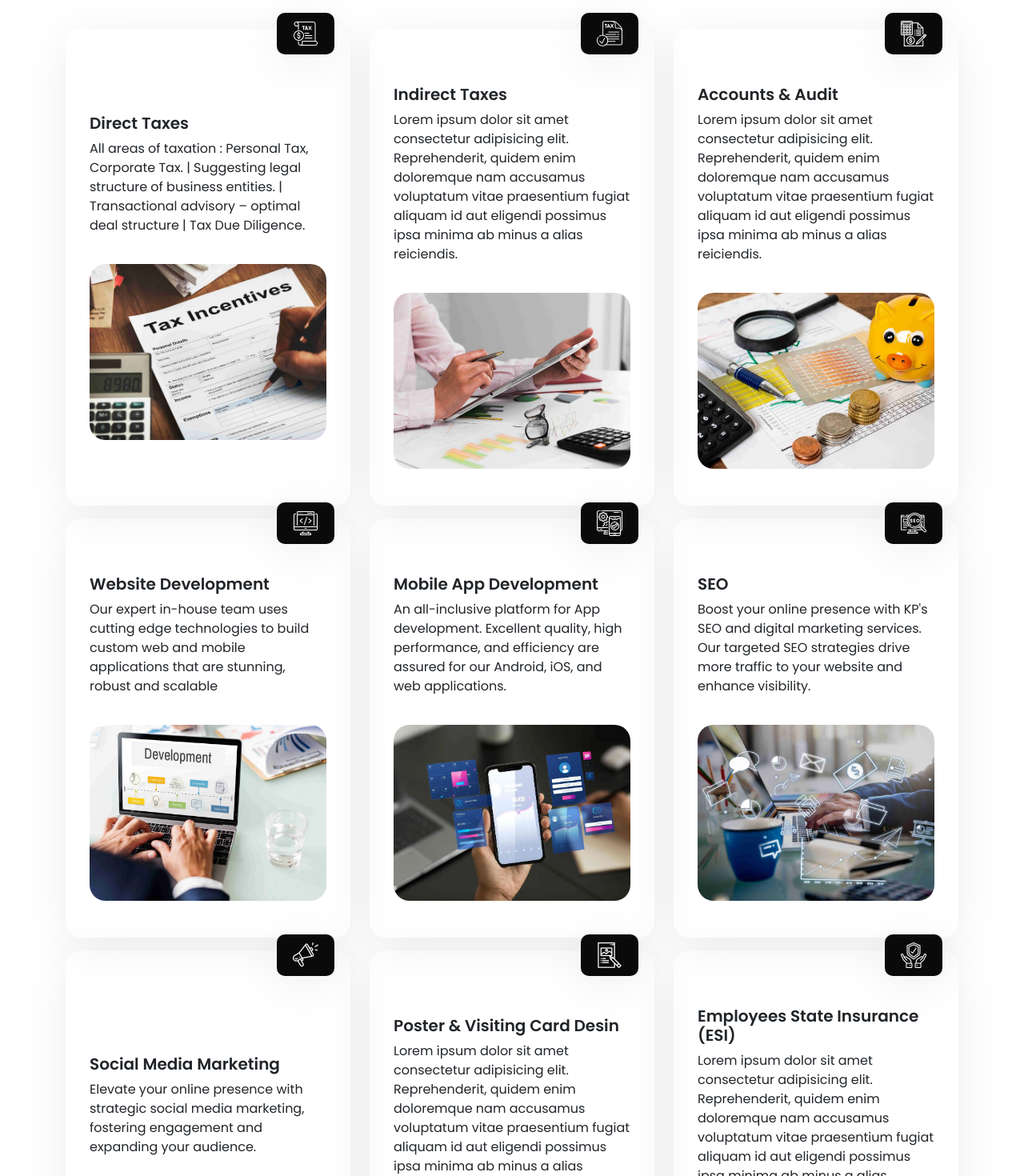
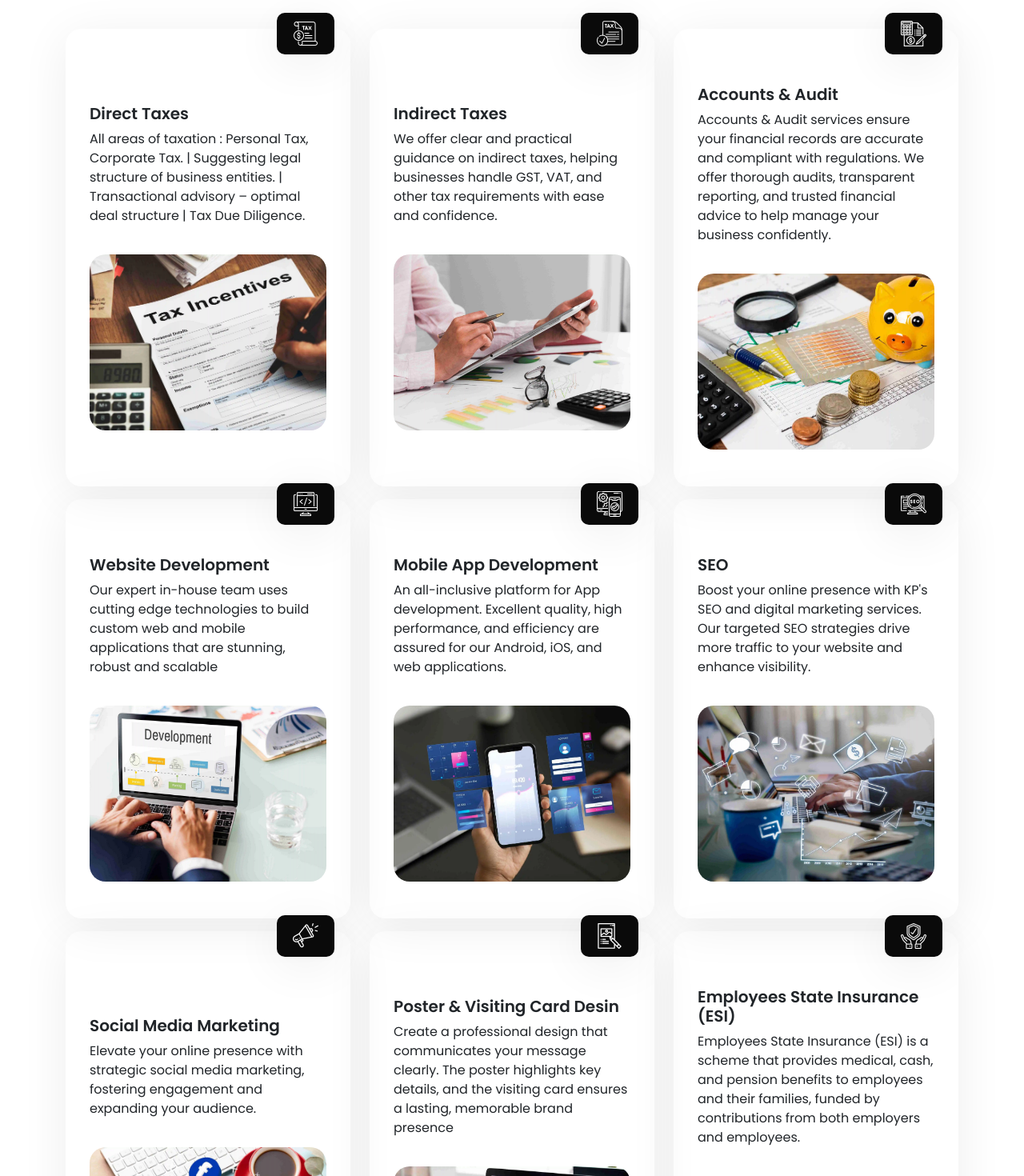
Before and after one commit to abdhakeemabd/kppcs, a React (Vite) app: page /services in a window 1280 px wide. Shown: the part 300-1770 px from the top of the page at 80% size. Built offline with nearby package versions, Linux system fonts and the light colour scheme.

Commit message:
content changed

```diff
--- a/src/components/contact-from.jsx
+++ b/src/components/contact-from.jsx
@@ -73,8 +73,7 @@ function ContactForm() {
                     Have a Creative Challenge? Let’s Solve It Together!
                   </h4>
                   <p>
-                    Lorem ipsum dolor sit amet consectetur, adipisicing elit. Pariatur necessitatibus reprehenderit
-                    impedit inventore vero doloremque architecto debitis facilis sunt quod?
+                  Reach out to us, and we'll help transform your ideas into success. We're here to guide and support you!
                   </p>
                 </div>
                 <div className="col-12">
--- a/src/components/footer.jsx
+++ b/src/components/footer.jsx
@@ -21,7 +21,7 @@ function Footer() {
                    </div>
                 </a>
                 <p className='mb-1 text-m-white'>
-                    Lorem ipsum dolor sit amet consectetur adipisicing elit. Mollitia iste voluptates non quaerat deserunt in repellat corporis ratione quibusdam repellendus.
+                Driving business success through innovation, excellence, and customer-focused solutions.
                 </p>
             </div>
             <div className="col-md-3">
--- a/src/components/home-news.jsx
+++ b/src/components/home-news.jsx
@@ -28,14 +28,14 @@ function HomeNews() {
       id: 2,
       image: Serv2,
       title: 'Indirect Taxes',
-      description: 'AI is more than just a buzzword—it is a powerful tool that can transform every aspect of your business. By embracing AI, businesses can automate tasks, enhance customer experiences, make data-driven decisions, improve operational efficiency, and drive innovation.',
+      description: 'We offer clear and practical guidance on indirect taxes, helping businesses handle GST, VAT, and other tax requirements with ease and confidence.',
       url: "/services",
     },
     {
       id: 3,
       image: Serv3,
       title: 'Accounts & Audit',
-      description: 'Staying ahead in web development requires adherence to best practices, including responsive design, accessibility, and optimized performance. This blog covers the top practices developers should follow to ensure their websites are user-friendly, fast, and secure in 2024.',
+      description: 'Accounts & Audit services ensure your financial records are accurate and compliant with regulations. We offer thorough audits, transparent reporting, and trusted financial advice to help manage your business confidently.',
       url: "/services",
     },
     {
@@ -70,21 +70,21 @@ function HomeNews() {
       id: 8,
       image: Serv8,
       title: 'Poster & Visiting Card Desin ',
-      description: 'Staying ahead in web development requires adherence to best practices, including responsive design, accessibility, and optimized performance. This blog covers the top practices developers should follow to ensure their websites are user-friendly, fast, and secure in 2024.',
+      description: 'Create a professional design that communicates your message clearly. The poster highlights key details, and the visiting card ensures a lasting, memorable brand presence.',
       url: "/services",
     },
     {
       id: 9,
       image: Serv9,
       title: 'Employees State Insurance (ESI)',
-      description: 'Staying ahead in web development requires adherence to best practices, including responsive design, accessibility, and optimized performance. This blog covers the top practices developers should follow to ensure their websites are user-friendly, fast, and secure in 2024.',
+      description: 'Employees State Insurance (ESI) is a scheme that provides medical, cash, and pension benefits to employees and their families, funded by contributions from both employers and employees.',
       url: "/services",
     },
     {
       id: 10,
       image: Serv10,
       title: 'Compliances',
-      description: 'Staying ahead in web development requires adherence to best practices, including responsive design, accessibility, and optimized performance. This blog covers the top practices developers should follow to ensure their websites are user-friendly, fast, and secure in 2024.',
+      description: 'Compliances in accounting involve following legal and regulatory requirements, like tax laws and financial reporting standards, to ensure accurate records and avoid penalties.',
       url: "/services",
     },
   ];
--- a/src/components/service-card.jsx
+++ b/src/components/service-card.jsx
@@ -39,7 +39,7 @@ function ServiceCard() {
       icon: Serv2,
       title: 'Indirect Taxes',
       description:
-        'Lorem ipsum dolor sit amet consectetur adipisicing elit. Reprehenderit, quidem enim doloremque nam accusamus voluptatum vitae praesentium fugiat aliquam id aut eligendi possimus ipsa minima ab minus a alias reiciendis.',
+        'We offer clear and practical guidance on indirect taxes, helping businesses handle GST, VAT, and other tax requirements with ease and confidence.',
       image: Img3,
     },
     {
@@ -47,7 +47,7 @@ function ServiceCard() {
       icon: Serv6,
       title: 'Accounts & Audit',
       description:
-        'Lorem ipsum dolor sit amet consectetur adipisicing elit. Reprehenderit, quidem enim doloremque nam accusamus voluptatum vitae praesentium fugiat aliquam id aut eligendi possimus ipsa minima ab minus a alias reiciendis.',
+        'Accounts & Audit services ensure your financial records are accurate and compliant with regulations. We offer thorough audits, transparent reporting, and trusted financial advice to help manage your business confidently.',
       image: Img1,
     },
     {
@@ -86,7 +86,7 @@ function ServiceCard() {
         icon: Serv3,
         title: 'Poster & Visiting Card Desin ',
         description:
-          'Lorem ipsum dolor sit amet consectetur adipisicing elit. Reprehenderit, quidem enim doloremque nam accusamus voluptatum vitae praesentium fugiat aliquam id aut eligendi possimus ipsa minima ab minus a alias reiciendis.',
+          'Create a professional design that communicates your message clearly. The poster highlights key details, and the visiting card ensures a lasting, memorable brand presence',
         image: Img8,
       },
       {
@@ -94,7 +94,7 @@ function ServiceCard() {
         icon: Serv9,
         title: 'Employees State Insurance (ESI)',
         description:
-          'Lorem ipsum dolor sit amet consectetur adipisicing elit. Reprehenderit, quidem enim doloremque nam accusamus voluptatum vitae praesentium fugiat aliquam id aut eligendi possimus ipsa minima ab minus a alias reiciendis.',
+          'Employees State Insurance (ESI) is a scheme that provides medical, cash, and pension benefits to employees and their families, funded by contributions from both employers and employees.',
         image: Img9,
       },
       {
@@ -102,7 +102,7 @@ function ServiceCard() {
         icon: Serv10,
         title: 'Compliances',
         description:
-          'Lorem ipsum dolor sit amet consectetur adipisicing elit. Reprehenderit, quidem enim doloremque nam accusamus voluptatum vitae praesentium fugiat aliquam id aut eligendi possimus ipsa minima ab minus a alias reiciendis.',
+          'Compliances in accounting involve following legal and regulatory requirements, like tax laws and financial reporting standards, to ensure accurate records and avoid penalties.',
         image: Img10,
       },
   ];
--- a/src/components/static.json
+++ /dev/null
@@ -1,5 +0,0 @@
-{
-  "routes": {
-    "/**": "index.html"
-  }
-}
--- a/src/components/team.jsx
+++ b/src/components/team.jsx
@@ -4,12 +4,13 @@ import Team1 from '../assets/images/team/1.webp';
 import Team2 from '../assets/images/team/2.webp';
 import Team3 from '../assets/images/team/6.webp';
 import Team4 from '../assets/images/team/4.webp';
+import Team5 from '../assets/images/team/5.webp';
 
 
 const teamMembers = [
   {
     id: 1,
-    name: 'Nisam',
+    name: 'Kunjanuppa',
     position: 'CEO / Founder',
     image: Team1,
   },
@@ -21,8 +22,8 @@ const teamMembers = [
   },
   {
     id: 3,
-    name: 'Hakeem',
-    position: 'Technical Head ',
+    name: 'KP Shihab',
+    position: 'Product head',
     image: Team3,
   },
   {
@@ -30,6 +31,12 @@ const teamMembers = [
     name: 'Nyothika Pattniak',
     position: 'Technical Manager ',
     image: Team4,
+  },
+  {
+    id: 5,
+    name: 'Hakeem',
+    position: 'Technical Head ',
+    image: Team5,
   },
 ];
 
```
